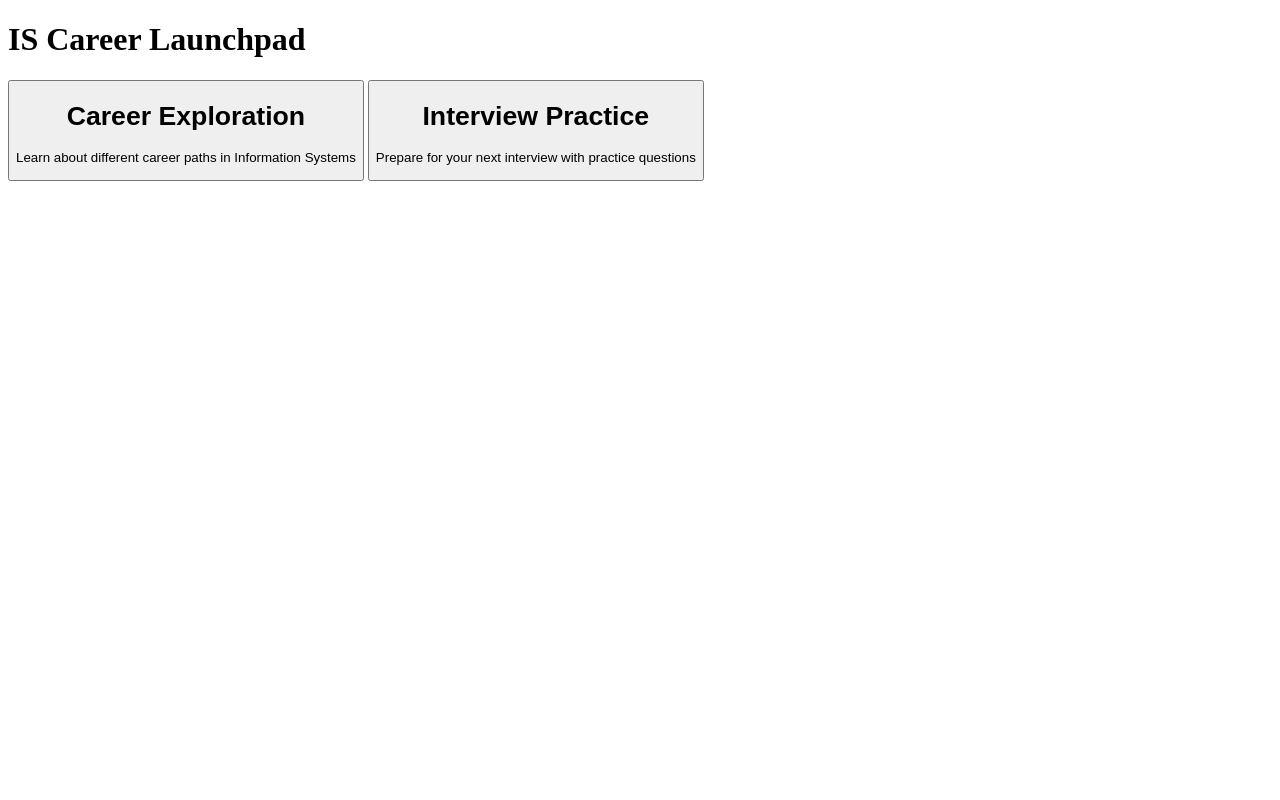
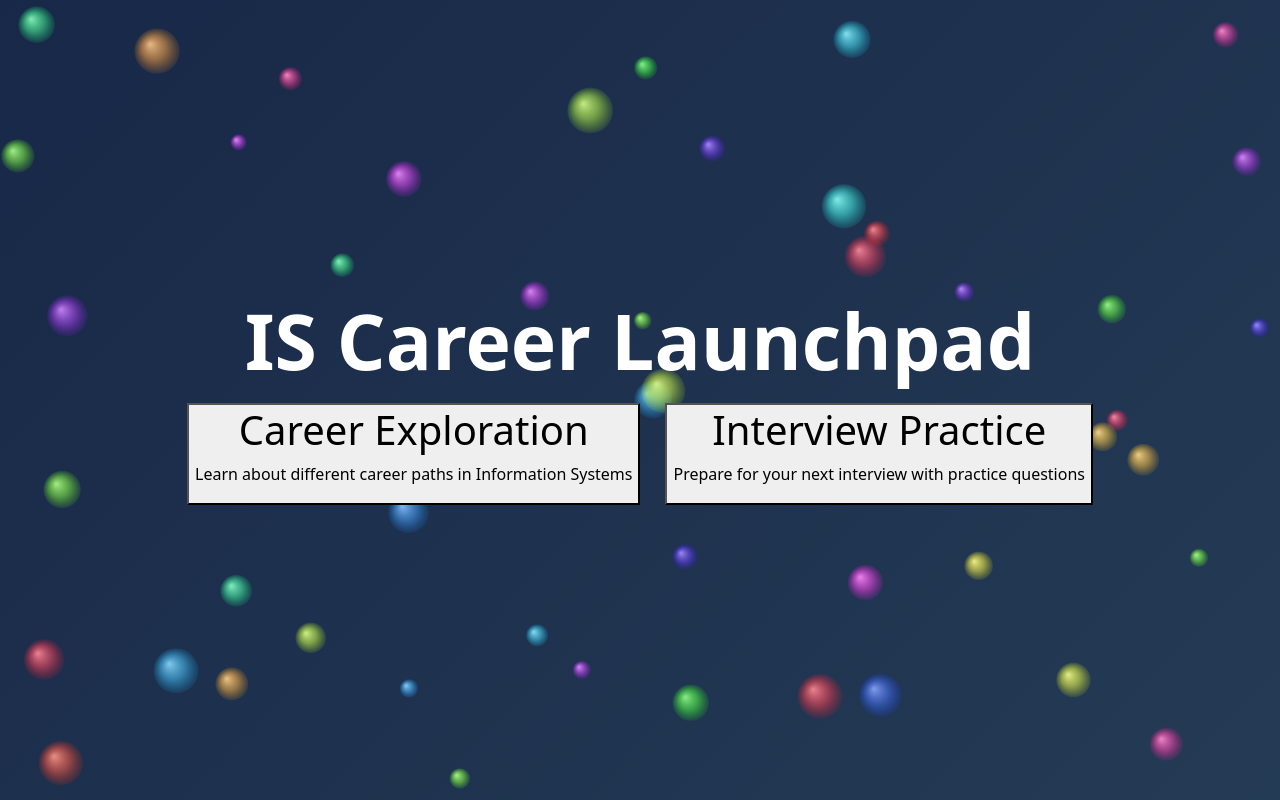
Before and after one commit to jtpthompson/IS_Oreintation_Core_Case_4-11, a plain HTML site: page index.html in a window 1280 px wide. Drawn offline with nearby package versions, Linux system fonts and the light colour scheme.

Commit message:
added backgound.js, fixed formating for the index.html and index.js and added into main.css

```diff
--- /dev/null
+++ b/background.js
@@ -0,0 +1,311 @@
+// ----------------------------------------
+// INTERACTIVE BUBBLE BACKGROUND
+// ----------------------------------------
+
+
+// Get the canvas
+const canvas = document.getElementById("bubbleCanvas");
+const ctx = canvas.getContext("2d");
+
+
+// Store all of our bubbles
+const bubbles = [];
+
+
+// Mouse / touch position
+const pointer = {
+    x: null,
+    y: null,
+    radius: 150
+};
+
+
+// ----------------------------------------
+// RESIZE CANVAS
+// ----------------------------------------
+
+function resizeCanvas() {
+
+    canvas.width = window.innerWidth;
+    canvas.height = window.innerHeight;
+
+}
+
+resizeCanvas();
+
+window.addEventListener("resize", resizeCanvas);
+
+
+// ----------------------------------------
+// CREATE BUBBLES
+// ----------------------------------------
+
+function createBubbles() {
+
+    const numberOfBubbles = 50;
+
+    for (let i = 0; i < numberOfBubbles; i++) {
+
+        bubbles.push({
+
+            // Starting position
+            x: Math.random() * canvas.width,
+            y: Math.random() * canvas.height,
+
+            // Size
+            radius: Math.random() * 15 + 8,
+
+            // Movement
+            dx: (Math.random() - 0.5) * 0.6,
+            dy: (Math.random() - 0.5) * 0.6,
+
+            // Color
+            hue: Math.random() * 360,
+
+            // How strongly the bubble reacts to touch
+            pushX: 0,
+            pushY: 0
+
+        });
+
+    }
+
+}
+
+createBubbles();
+
+
+// ----------------------------------------
+// DRAW A BUBBLE
+// ----------------------------------------
+
+function drawBubble(bubble) {
+
+    const gradient = ctx.createRadialGradient(
+        bubble.x - bubble.radius * 0.3,
+        bubble.y - bubble.radius * 0.3,
+        1,
+        bubble.x,
+        bubble.y,
+        bubble.radius
+    );
+
+
+    gradient.addColorStop(
+        0,
+        `hsla(${bubble.hue}, 90%, 75%, 0.9)`
+    );
+
+    gradient.addColorStop(
+        0.5,
+        `hsla(${bubble.hue}, 80%, 60%, 0.6)`
+    );
+
+    gradient.addColorStop(
+        1,
+        `hsla(${bubble.hue}, 80%, 50%, 0.1)`
+    );
+
+
+    ctx.beginPath();
+
+    ctx.arc(
+        bubble.x,
+        bubble.y,
+        bubble.radius,
+        0,
+        Math.PI * 2
+    );
+
+    ctx.fillStyle = gradient;
+
+    ctx.fill();
+
+}
+
+
+// ----------------------------------------
+// UPDATE BUBBLE
+// ----------------------------------------
+
+function updateBubble(bubble) {
+
+    // Normal floating movement
+    bubble.x += bubble.dx;
+    bubble.y += bubble.dy;
+
+
+    // Apply the force caused by touching
+    bubble.x += bubble.pushX;
+    bubble.y += bubble.pushY;
+
+
+    // Slowly remove the push force
+    bubble.pushX *= 0.94;
+    bubble.pushY *= 0.94;
+
+
+    // ------------------------------------
+    // SCREEN EDGES
+    // ------------------------------------
+
+    if (bubble.x - bubble.radius < 0) {
+
+        bubble.x = bubble.radius;
+        bubble.dx *= -1;
+
+    }
+
+    if (bubble.x + bubble.radius > canvas.width) {
+
+        bubble.x = canvas.width - bubble.radius;
+        bubble.dx *= -1;
+
+    }
+
+    if (bubble.y - bubble.radius < 0) {
+
+        bubble.y = bubble.radius;
+        bubble.dy *= -1;
+
+    }
+
+    if (bubble.y + bubble.radius > canvas.height) {
+
+        bubble.y = canvas.height - bubble.radius;
+        bubble.dy *= -1;
+
+    }
+
+
+    // ------------------------------------
+    // REACT TO POINTER
+    // ------------------------------------
+
+    if (pointer.x !== null && pointer.y !== null) {
+
+        const distanceX = bubble.x - pointer.x;
+        const distanceY = bubble.y - pointer.y;
+
+        const distance = Math.sqrt(
+            distanceX * distanceX +
+            distanceY * distanceY
+        );
+
+
+        if (distance < pointer.radius) {
+
+            // Prevent division by zero
+            const safeDistance = Math.max(distance, 1);
+
+            // Calculate direction away from pointer
+            const directionX = distanceX / safeDistance;
+            const directionY = distanceY / safeDistance;
+
+            // Stronger push when closer
+            const force =
+                (pointer.radius - distance) /
+                pointer.radius;
+
+
+            bubble.pushX += directionX * force * 3;
+            bubble.pushY += directionY * force * 3;
+
+        }
+
+    }
+
+}
+
+
+// ----------------------------------------
+// ANIMATION LOOP
+// ----------------------------------------
+
+function animate() {
+
+    // Clear previous frame
+    ctx.clearRect(
+        0,
+        0,
+        canvas.width,
+        canvas.height
+    );
+
+
+    // Update and draw every bubble
+    bubbles.forEach(function(bubble) {
+
+        updateBubble(bubble);
+        drawBubble(bubble);
+
+    });
+
+
+    // Continue animation
+    requestAnimationFrame(animate);
+
+}
+
+
+animate();
+
+
+// ----------------------------------------
+// MOUSE / TOUCH INTERACTION
+// ----------------------------------------
+
+// Mouse movement
+window.addEventListener("mousemove", function(event) {
+
+    pointer.x = event.clientX;
+    pointer.y = event.clientY;
+
+});
+
+
+// Mouse leaves the browser window
+window.addEventListener("mouseout", function(event) {
+
+    // Only clear the pointer if it actually left the window
+    if (!event.relatedTarget) {
+        pointer.x = null;
+        pointer.y = null;
+    }
+
+});
+
+
+// Click / touch interaction
+window.addEventListener("pointerdown", function(event) {
+
+    pointer.x = event.clientX;
+    pointer.y = event.clientY;
+
+});
+
+
+// Touch / finger movement
+window.addEventListener("pointermove", function(event) {
+
+    if (event.pointerType === "touch") {
+
+        pointer.x = event.clientX;
+        pointer.y = event.clientY;
+
+    }
+
+});
+
+
+// Remove touch interaction when finger is lifted
+window.addEventListener("pointerup", function(event) {
+
+    if (event.pointerType === "touch") {
+
+        pointer.x = null;
+        pointer.y = null;
+
+    }
+
+});
--- a/index.html
+++ b/index.html
@@ -4,14 +4,35 @@
     <meta charset="UTF-8">
     <meta name="viewport" content="width=device-width, initial-scale=1.0">
     <title>IS Career Launchpad</title>
+
+    <!-- Bootstrap -->
+    <link
+        href="https://cdn.jsdelivr.net/npm/bootstrap@5.3.8/dist/css/bootstrap.min.css"
+        rel="stylesheet"
+    >
+
+    <!-- Our CSS-->
     <link rel="stylesheet" href="main.css">
 </head>
 
 <body>
 
-    <h1>IS Career Launchpad</h1>
+    <!-- Background -->
+    <canvas id="bubbleCanvas"></canvas>
 
+    <!-- Dark overlay to keep text readable -->
+    <div class="overlay"></div>
 
+    <!-- Main content -->
+    <main class="landing-page">
+
+        <div class="container text-center">
+
+            <h1 class="title">
+                IS Career Launchpad
+            </h1>
+
+            <div class="button-container">
                 <button id="careerButton">
                     <h1>Career Exploration</h1>
                     <p>Learn about different career paths in Information Systems</p>
@@ -22,7 +43,15 @@
                     <p>Prepare for your next interview with practice questions</p>
                 </button>
 
+            </div>
+
+        </div>
+
+    </main>
+
+    <!-- JavaScript -->
     <script src="index.js"></script>
+    <script src="background.js"></script>
 
 </body>
 </html>
--- a/index.js
+++ b/index.js
@@ -1,14 +1,46 @@
-
-// Find the buttons from the HTML
+// Find the buttons
 const careerButton = document.getElementById("careerButton");
 const interviewButton = document.getElementById("interviewButton");
 
-// Career Exploration button
+// Find the landing page
+const landingPage = document.querySelector(".landing-page");
+
+
+// ----------------------------------------
+// PAGE TRANSITIONS
+// ----------------------------------------
+
+// Career Exploration
 careerButton.addEventListener("click", function() {
-    window.location.href = "discovery.html";
+
+    landingPage.classList.add("fade-out");
+
+    setTimeout(function() {
+        window.location.href = "discovery.html";
+    }, 600);
+
 });
 
-// Interview Practice button
+
+// Interview Practice
 interviewButton.addEventListener("click", function() {
-    window.location.href = "practice.html";
+
+    landingPage.classList.add("fade-out");
+
+    setTimeout(function() {
+        window.location.href = "practice.html";
+    }, 600);
+
 });
+
+
+// ----------------------------------------
+// FIX FOR BROWSER BACK BUTTON
+// ----------------------------------------
+
+window.addEventListener("pageshow", function() {
+
+    // Remove the fade-out class when the page is shown
+    landingPage.classList.remove("fade-out");
+
+});
--- a/main.css
+++ b/main.css
@@ -0,0 +1,176 @@
+/* Remove default browser spacing */
+html,
+body {
+    margin: 0;
+    padding: 0;
+    height: 100%;
+}
+
+/* Prevent scrolling on the landing page */
+body {
+    overflow: hidden;
+}
+
+
+/* --------------------------------
+   BACKGROUND
+-------------------------------- */
+
+/* Interactive bubble background */
+
+#bubbleCanvas {
+    position: fixed;
+    top: 0;
+    left: 0;
+
+    width: 100vw;
+    height: 100vh;
+
+    z-index: -2;
+
+    background: linear-gradient(
+        135deg,
+        #182848,
+        #243b55
+    );
+}
+
+
+/* Keep the landing page above the canvas */
+
+.landing-page {
+    position: relative;
+    z-index: 1;
+}
+
+
+/* --------------------------------
+   LANDING PAGE
+-------------------------------- */
+
+.landing-page {
+    height: 100vh;
+
+    display: flex;
+    align-items: center;
+    justify-content: center;
+
+    transition: opacity 0.6s ease;
+}
+
+
+/* --------------------------------
+   TEXT
+-------------------------------- */
+
+.title {
+    color: white;
+
+    font-size: clamp(2.5rem, 6vw, 5rem);
+    font-weight: 600;
+
+    margin-bottom: 15px;
+}
+
+
+.subtitle {
+    color: white;
+
+    font-size: clamp(1rem, 2vw, 1.4rem);
+
+    margin-bottom: 45px;
+}
+
+
+/* --------------------------------
+   BUTTONS
+-------------------------------- */
+
+.button-container {
+    display: flex;
+
+    justify-content: center;
+
+    gap: 25px;
+
+    flex-wrap: wrap;
+}
+
+
+.launch-button {
+    border: none;
+
+    padding: 18px 35px;
+
+    min-width: 220px;
+
+    border-radius: 12px;
+
+    background: rgba(220, 235, 230, 0.9);
+
+    color: #263b36;
+
+    font-size: 1.05rem;
+    font-weight: 600;
+
+    cursor: pointer;
+
+    transition:
+        transform 0.25s ease,
+        background 0.25s ease,
+        box-shadow 0.25s ease;
+}
+
+
+/* Button hover */
+.launch-button:hover {
+    transform: translateY(-4px);
+
+    background: white;
+
+    box-shadow: 0 10px 25px rgba(0, 0, 0, 0.2);
+}
+
+
+/* Button click */
+.launch-button:active {
+    transform: translateY(-1px);
+}
+
+
+/* --------------------------------
+   PAGE TRANSITION
+-------------------------------- */
+
+.fade-out {
+    opacity: 0;
+}
+
+
+/* --------------------------------
+   POINTER EVENTS
+-------------------------------- */
+
+#bubbleCanvas {
+    position: fixed;
+    top: 0;
+    left: 0;
+
+    width: 100vw;
+    height: 100vh;
+
+    z-index: -1;
+
+    background: linear-gradient(
+        135deg,
+        #182848,
+        #243b55
+    );
+
+    pointer-events: none;
+}
+
+.landing-page {
+    position: relative;
+    z-index: 1;
+}
```
Lines whose indentation alone changed are shown as unchanged.
